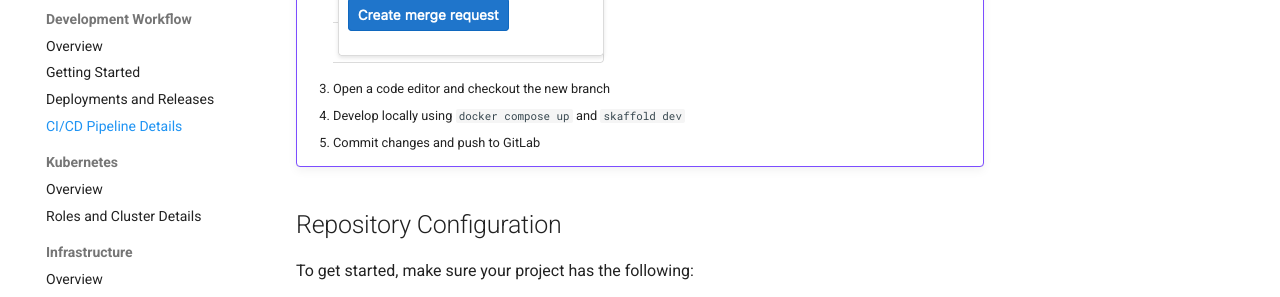
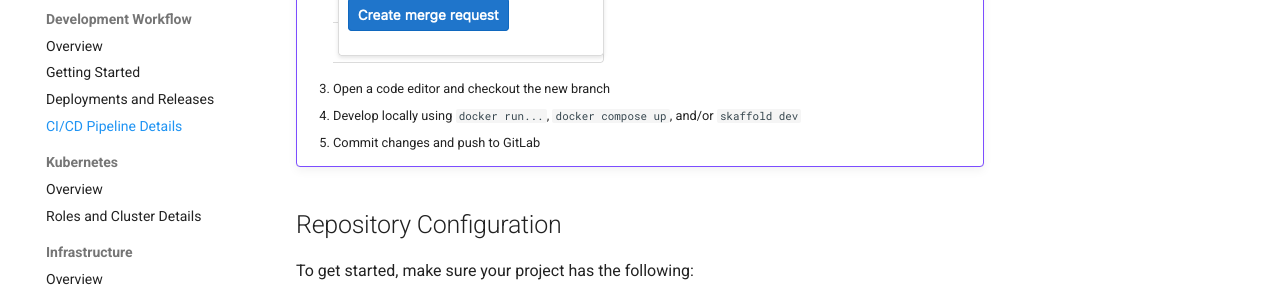
Before and after one commit to bcit-ltc/infrastructure-documentation, an MkDocs documentation site: the page built from docs/0_dev-workflow/pipeline-details.md, in a window 1280 px wide and 900 px high, scrolled down 835 px. Shown: the part 152-449 px from the top of the window. Built offline with MkDocs 1.6.1 and Material for MkDocs 9.7.7, drawn with Linux system fonts in a browser that asks for light colours.

Commit message:
small instructions change

```diff
--- a/docs/0_dev-workflow/pipeline-details.md
+++ b/docs/0_dev-workflow/pipeline-details.md
@@ -20,7 +20,7 @@ The default LTC pipeline runs the following jobs:
 
         ![MR-Branch](../assets/mr-branch.png)
     1. Open a code editor and checkout the new branch
-    1. Develop locally using `docker compose up` and `skaffold dev`
+    1. Develop locally using `docker run...`, `docker compose up`, and/or `skaffold dev`
     1. Commit changes and push to GitLab
 
 ## Repository Configuration
```
